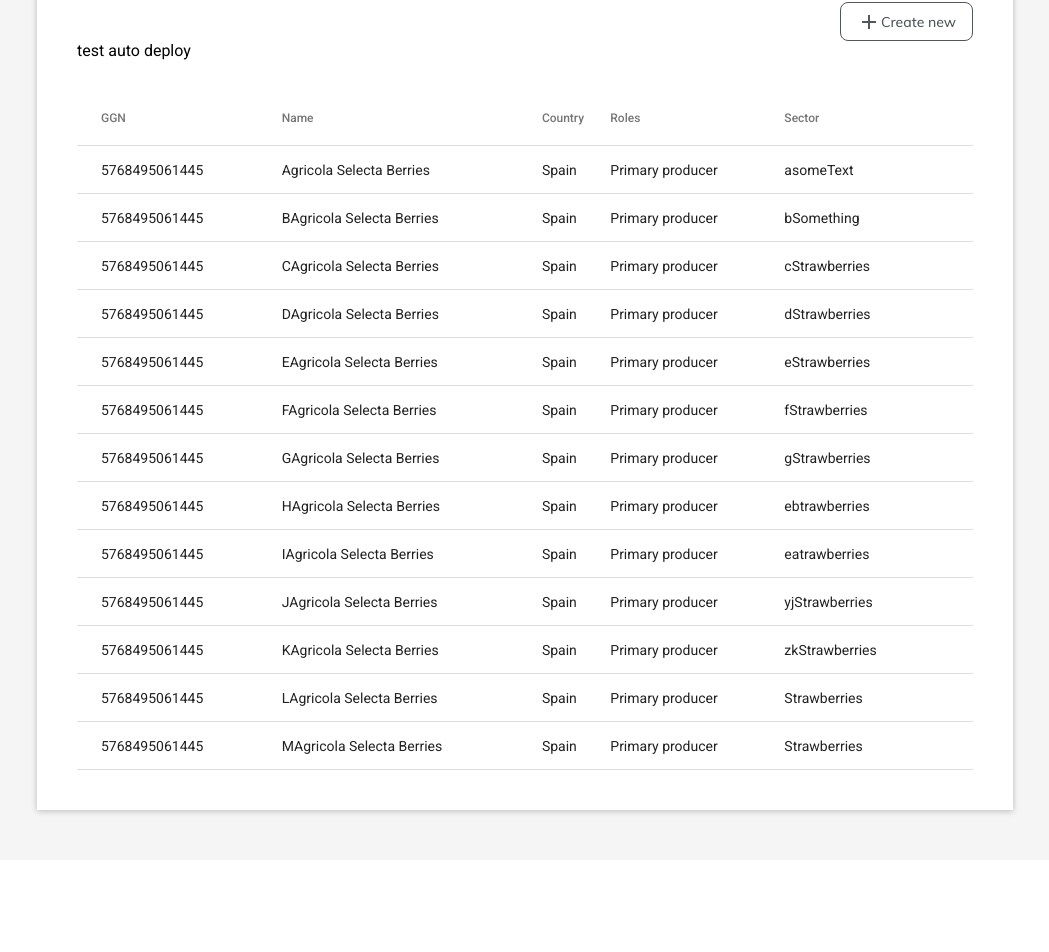
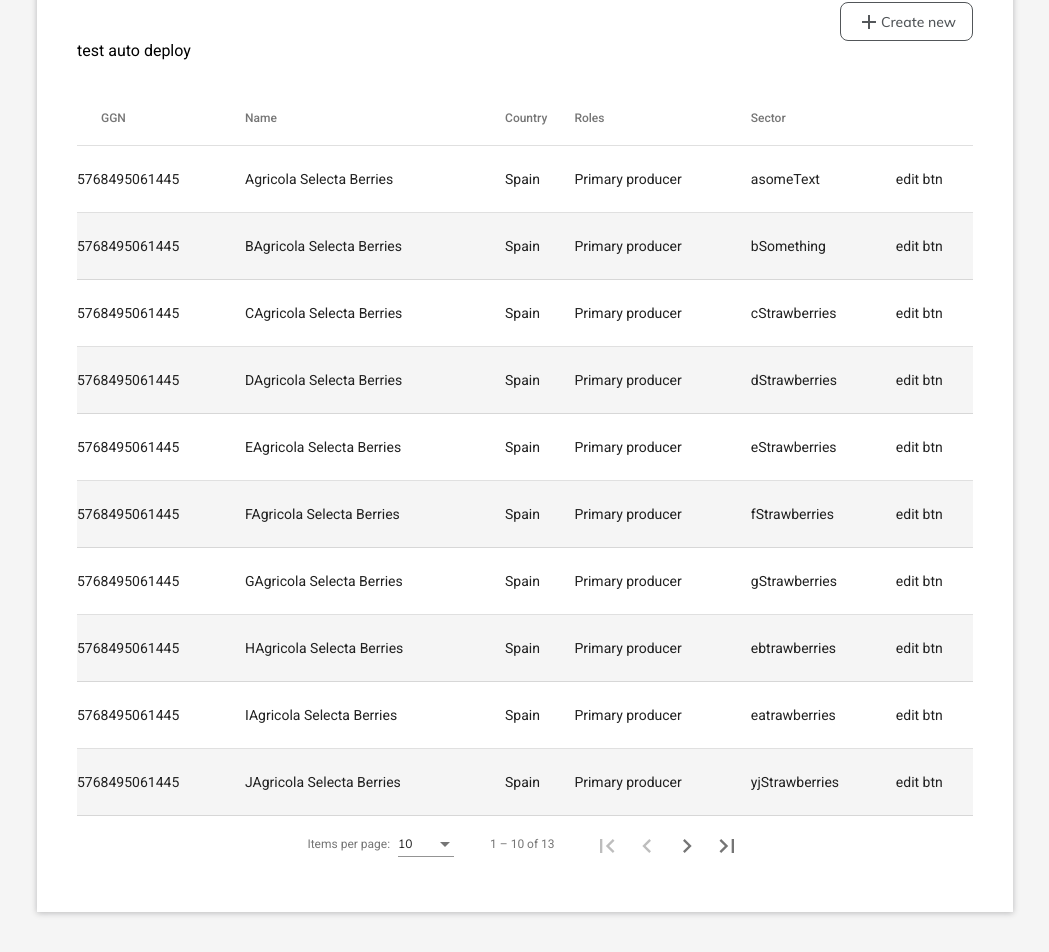
Before and after one commit to NeedForPerfect/GIS.UA_test_app, an Angular app: page / in a window 1280 px wide. Shown: the part 279-1231 px from the top of the page, without its empty margins (115-1164 px from the left). Before the commit the page ends 1139 px from the top, so only its background shows below. Built offline with nearby package versions, Linux system fonts and the light colour scheme.

Commit message:
suppliers list table styling

```diff
--- a/package.json
+++ b/package.json
@@ -26,6 +26,8 @@
     "@angular/platform-browser": "~8.2.5",
     "@angular/platform-browser-dynamic": "~8.2.5",
     "@angular/router": "~8.2.5",
+    "@ngrx/effects": "^8.6.0",
+    "@ngrx/store": "^8.6.0",
     "express": "^4.17.1",
     "hammerjs": "^2.0.8",
     "path": "^0.12.7",
--- a/src/app/app.module.ts
+++ b/src/app/app.module.ts
@@ -14,6 +14,8 @@ import { AboutComponent } from './about/about.component';
 import { MatButtonModule } from '@angular/material/button';
 import { MatTableModule } from '@angular/material/table';
 import { MatSortModule } from '@angular/material/sort';
+import { HttpClientModule } from '@angular/common/http';
+import { MatPaginatorModule } from '@angular/material/paginator';
 
 const routes: Routes = [
   { path: '', component: SuppliersListComponent },
@@ -40,7 +42,9 @@ const routes: Routes = [
     RouterModule.forRoot(routes),
     MatButtonModule,
     MatTableModule,
-    MatSortModule
+    MatSortModule,
+    HttpClientModule,
+    MatPaginatorModule
   ],
   providers: [],
   bootstrap: [AppComponent]
--- a/src/app/suppliers-list/suppliers-list.component.html
+++ b/src/app/suppliers-list/suppliers-list.component.html
@@ -18,7 +18,7 @@
 
 test auto deploy
 
-<table mat-table matSort [dataSource]="dataSource" class="w-100 m-top-30">
+<table mat-table matSort [dataSource]="dataSource" class="w-100 m-top-30 suppliers-list">
 
     <ng-container matColumnDef="ggn">
       <th mat-header-cell *matHeaderCellDef> GGN </th>
@@ -53,3 +53,5 @@ test auto deploy
     <tr mat-header-row *matHeaderRowDef="displayedColumns"></tr>
     <tr mat-row *matRowDef="let row; columns: displayedColumns;"></tr>
   </table>
+
+  <mat-paginator [pageSizeOptions]="[10, 20]" class="paginator-centered" showFirstLastButtons></mat-paginator>
--- a/src/app/suppliers-list/suppliers-list.component.scss
+++ b/src/app/suppliers-list/suppliers-list.component.scss
@@ -9,3 +9,29 @@
     border: 1px solid map-get($color-map, gray-1);
     border-radius: 8px;
 }
+
+.suppliers-list {
+    tr {
+        &:nth-child(2n) {
+            td {
+                background-color: map-get($color-map, gray-3);
+            }
+        }
+        &:hover {
+            td {
+                background-color: map-get($color-map, gray-2);
+            }
+        }
+        td {
+            padding: 25px 0;
+            transition: all ease-out 0.11s;
+            user-select: none;
+            cursor: pointer;
+        }
+    }
+}
+
+.paginator-centered {
+    display: flex;
+    justify-content: center;
+}
--- a/src/app/suppliers-list/suppliers-list.component.ts
+++ b/src/app/suppliers-list/suppliers-list.component.ts
@@ -2,6 +2,8 @@ import { Component, OnInit, ViewChild } from '@angular/core';
 import { Supplier } from '../models/models';
 import { MatSort } from '@angular/material/sort';
 import { MatTableDataSource } from '@angular/material/table';
+import { HttpClient } from '@angular/common/http';
+import { MatPaginator } from '@angular/material/paginator';
 
 @Component({
   selector: 'app-suppliers-list',
@@ -10,8 +12,9 @@ import { MatTableDataSource } from '@angular/material/table';
 })
 export class SuppliersListComponent implements OnInit {
 
-  displayedColumns = ['ggn', 'name', 'country', 'roles', 'sector'];
+  displayedColumns = ['ggn', 'name', 'country', 'roles', 'sector', 'button'];
   @ViewChild(MatSort, {static: true}) sort: MatSort;
+  @ViewChild(MatPaginator, {static: true}) paginator: MatPaginator;
 
   suppliers: Supplier[] = [
     {id: '644664668-4646864-dawd', ggn: '5768495061445', name: 'Agricola Selecta Berries', country: 'Spain', roles: 'Primary producer', sector: 'asomeText' },
@@ -29,10 +32,14 @@ export class SuppliersListComponent implements OnInit {
     {id: '644664668-4646864-dawd', ggn: '5768495061445', name: 'MAgricola Selecta Berries', country: 'Spain', roles: 'Primary producer', sector: 'Strawberries' }
   ];
 
-  dataSource = new MatTableDataSource(this.suppliers);
+  dataSource: MatTableDataSource<Supplier>;
+
+  constructor(private http: HttpClient) {}
 
   ngOnInit() {
-    this.dataSource.sort = this.sort;
+    this.dataSource = new MatTableDataSource(this.suppliers);
+    this.dataSource.paginator = this.paginator;
+
   }
 
 
```
Also changed, not shown: 1 other file (tests, documents, lock files or other folders).
